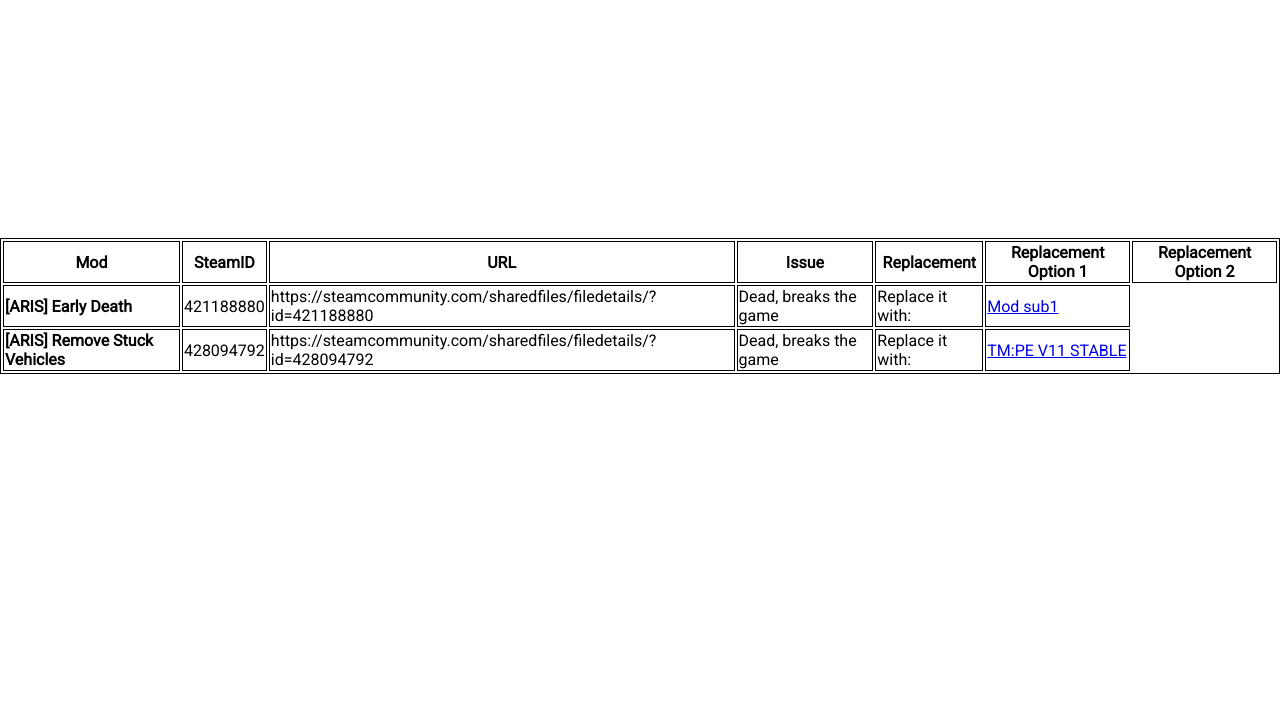
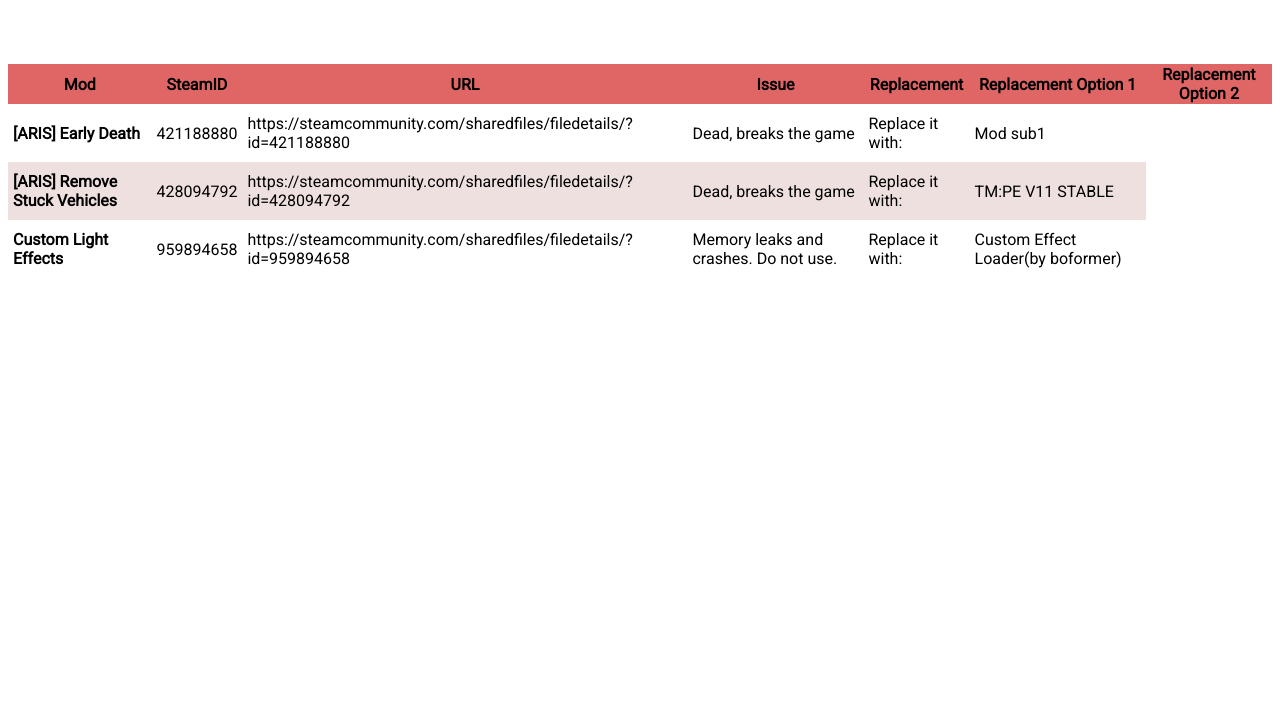
Before and after one commit to Vlad-404/Skylines_broken_mods, a plain HTML site: page index.html in a window 1280 px wide. Shown: the part 94-800 px from the top of the page. Drawn offline with Linux system fonts and the light colour scheme.

Commit message:
Style the table and add title

```diff
--- a/broken_mods.json
+++ b/broken_mods.json
@@ -33,5 +33,20 @@
                 "comment": "Better as the one that replaces it by this much"
             }
         }
+    },
+
+    {
+        "steamID": "959894658",
+        "title": "Custom Light Effects",
+        "url": "https://steamcommunity.com/sharedfiles/filedetails/?id=959894658",
+        "issue": "Memory leaks and crashes. Do not use.",
+		"replacements": {
+            "replacement1": {
+                "steamID": "1886877404",
+                "title": "Custom Effect Loader(by boformer)",
+                "url": "https://steamcommunity.com/sharedfiles/filedetails/?id=1886877404&searchtext=Custom+Light+Effects",
+                "comment": "Better as the one that replaces it by this much"
+            }
+        }
     }
 ]
--- a/index.html
+++ b/index.html
@@ -19,27 +19,9 @@
 
 <body>
 
-  <table id="mods-list">
-    <tr>
-      <th>Mod</th>
-      <th>SteamID</th>
-      <th>URL</th>
-      <th>Issue</th>
-      <th>Replacement</th>
-      <th>Replacement Option 1</th>
-      <th>Replacement Option 2</th>
-  </tr>
-  <!-- Name -->
-    <tr>
-      <td style="font-weight: bold;">[ARIS] Remove Stuck Vehicles</td>
-      <td>428094792</td>
-      <td>https://steamcommunity.com/sharedfiles/filedetails/?id=428094792</td>
-      <td>Dead, breaks the game</td>
-      <td>Replace it with:</td>
-      <td><a href="https://steamcommunity.com/sharedfiles/filedetails/?id=1637663252">TM:PE V11 STABLE</a></td>
-    </tr>
+  <h1 id="title">List of broken and Incompatible mods for Cities: Skylines</h1>
 
-  </table>
+  <table id="mods-list"></table>
 
   <!-- Script file -->
   <script src="script.js"></script>
--- a/script.js
+++ b/script.js
@@ -17,7 +17,7 @@ let showBrokenMods = (brokenModsList) => {
 
     brokenModsList.forEach((mod) => {
         const { steamID, title, url, issue, replacements } = mod
-        console.log(mod)
+        // console.log(mod)
 
         const modEl = document.createElement('tr')
         modEl.classList.add('mod-row')
@@ -27,9 +27,9 @@ let showBrokenMods = (brokenModsList) => {
             <!-- Name of the mod -->
             <td style="font-weight: bold;">${title}</td>
             <!-- SteamID -->
-            <td>${steamID}</td>
+            <td><a href="${url}" target="_blank">${steamID}</a></td>
             <!-- URL on Steam workshop-->
-            <td>${url}</td>
+            <td><a href="${url}" target="_blank">${url}</a></td>
             <!-- Issue -->
             <td>${issue}</td>
             <td>Replace it with:</td>
--- a/style.css
+++ b/style.css
@@ -2,19 +2,42 @@
 
 body {
   font-family: 'Roboto', sans-serif;
-  display: flex;
-  flex-direction: column;   /* aligns items vertically */
+  /* display: flex; */
+  /* flex-direction: column;    aligns items vertically */
   align-items: center;      /* centers items in the middle of a column */
   justify-content: center;  /* aligns items horizontally */
-  height: 100vh;
-  overflow: hidden;
-  margin: 0;
 }
 
 * {
   box-sizing: border-box;
 }
 
-table, th, td {
-  border:1px solid black;
+a {
+  text-decoration: none;
+  color: inherit;
 }
+
+h1 {
+  text-transform: uppercase;
+  margin-top: 40px;
+  margin-bottom: 80px;
+}
+
+tr:nth-child(odd) {
+  background-color: rgba(175, 99, 99, 0.2);
+}
+
+th {
+  background-color: rgb(224, 102, 102);
+  color: #000;
+}
+
+table {
+  /* background-image: linear-gradient(to bottom right, white,rgb(165, 59, 59)); */
+  border-collapse: collapse;
+  min-width: 95%;
+}
+
+td {
+  padding: 10px 5px;
+}
```
